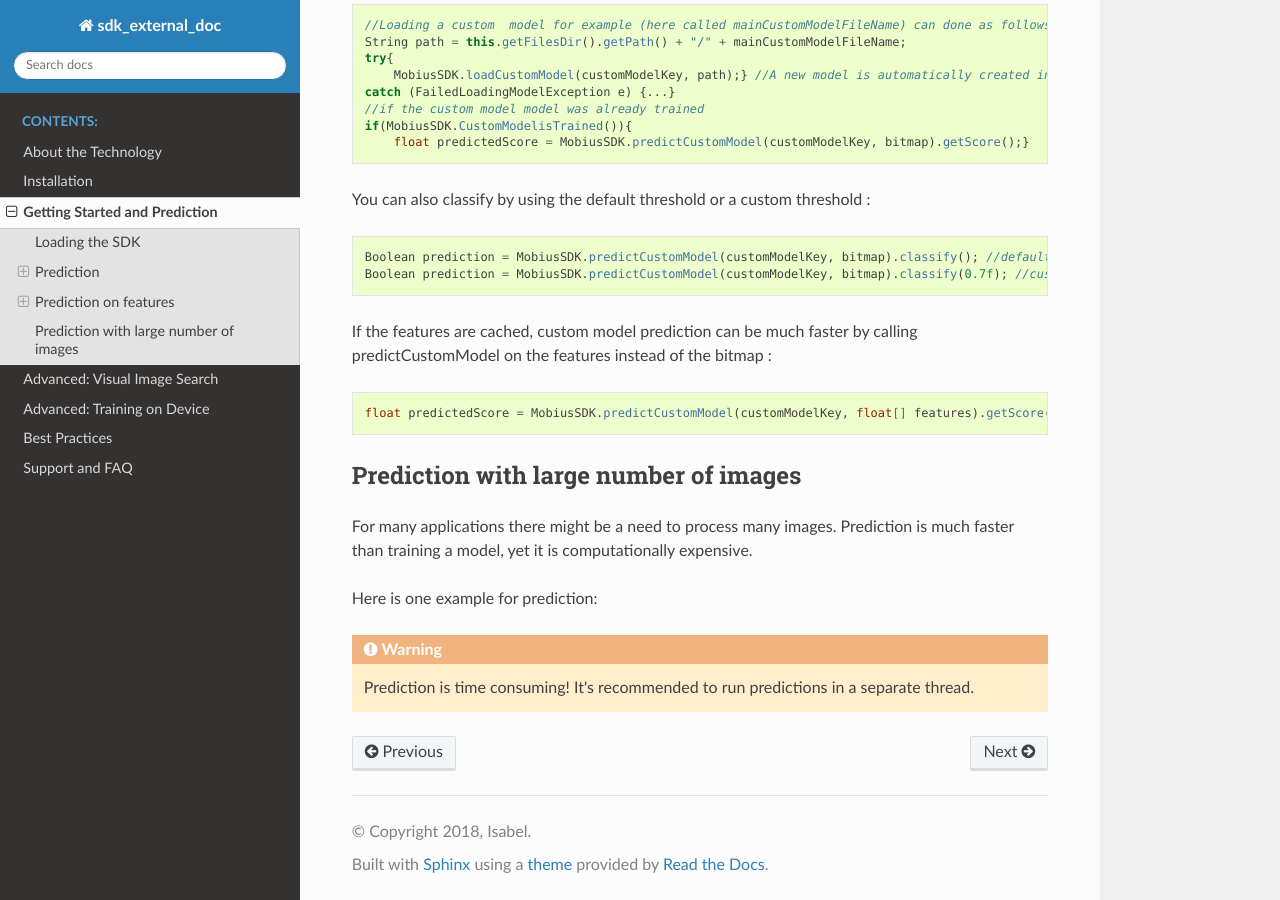
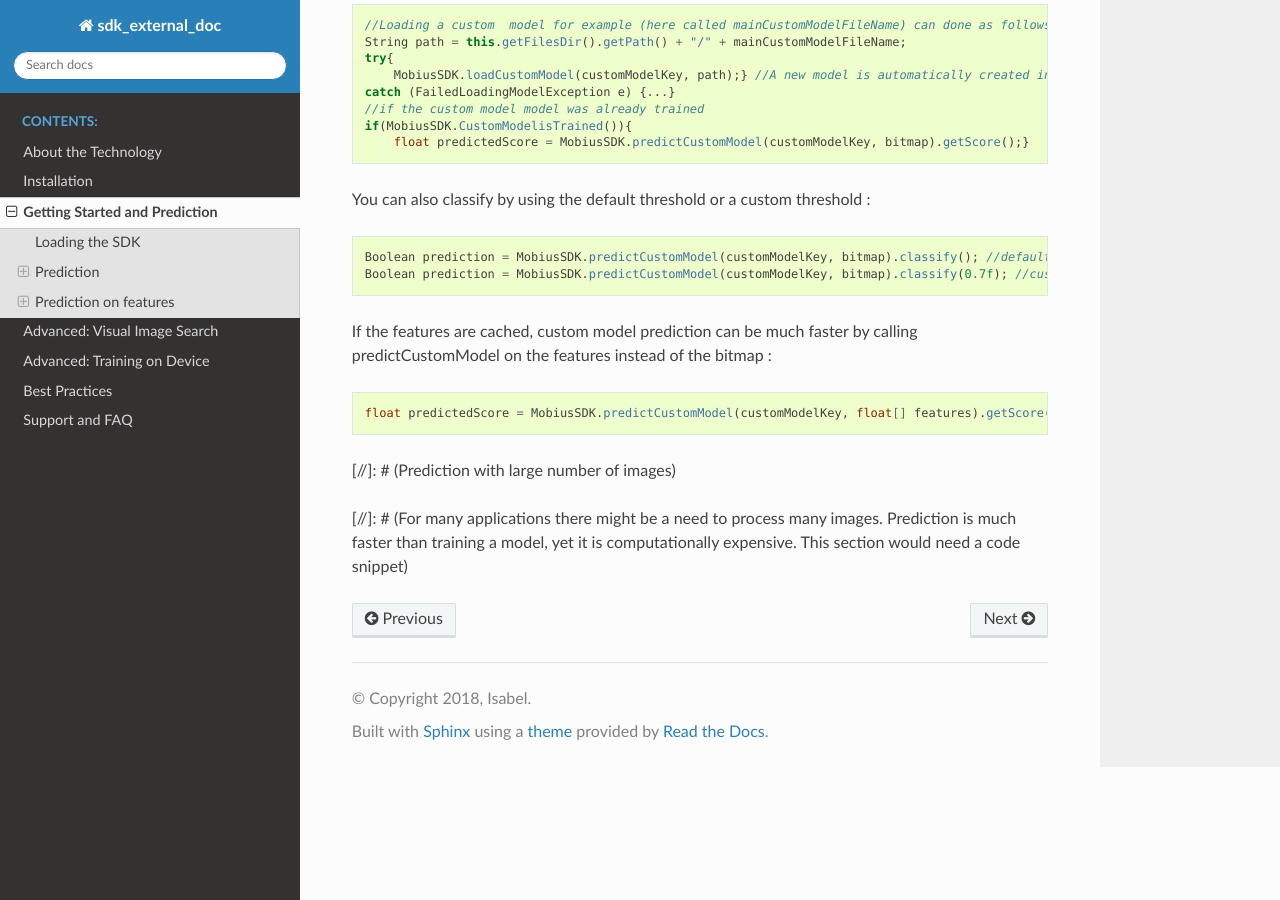
Before and after one commit to mobiusml/external-doc-test, a Sphinx documentation site: the page built from source/getting-started.rst, in a window 1280 px wide and 900 px high, scrolled down 3578 px. Built offline with Sphinx 7.4.7 and the Read the Docs theme 2.0.0, drawn with Linux system fonts in a browser that asks for light colours; formulas are drawn with MathJax 3.

Commit message:
Comment out prediction with large number of img

```diff
--- a/source/getting-started.rst
+++ b/source/getting-started.rst
@@ -156,22 +156,7 @@
   float predictedScore = MobiusSDK.predictCustomModel(customModelKey, float[] features).getScore();
 
 
-Prediction with large number of images
------------------------------------------
+[//]: # (Prediction with large number of images)
 
-For many applications there might be a need to process many images. Prediction
-is much faster than training a model, yet it is computationally expensive.
 
-.. todo::
-
-  put number or chart here
-
-Here is one example for prediction:
-
-.. warning::
-
-  Prediction is time consuming! It's recommended to run predictions in a separate thread.
-
-.. todo::
-
-  put code here
+[//]: # (For many applications there might be a need to process many images. Prediction is much faster than training a model, yet it is computationally expensive. This section would need a code snippet)
```
